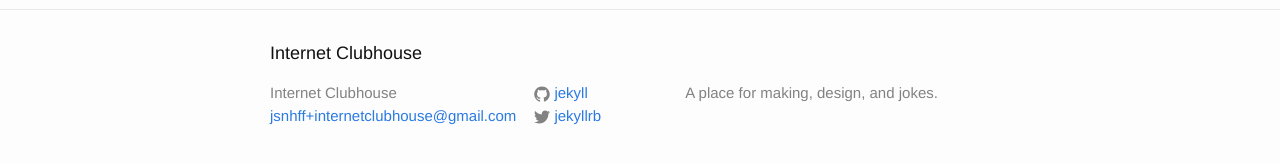
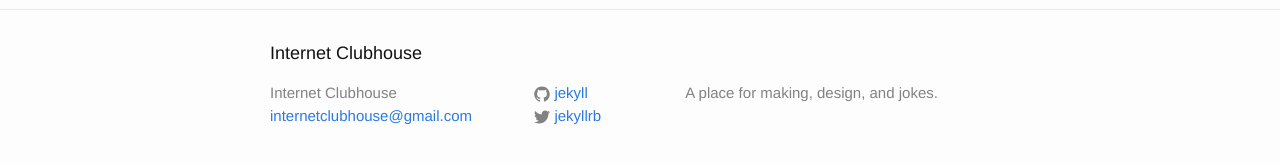
Before and after one commit to jsnhff/internetclubhouse, a Jekyll site: the page built from index.html, in a window 1280 px wide. Shown: the part 248-412 px from the top of the page. Built offline with Jekyll 4.4.1, drawn with Linux system fonts in a browser that asks for light colours; part of the change alters nothing that is shown.

```diff
--- a/_includes/footer.html
+++ b/_includes/footer.html
@@ -8,7 +8,7 @@
       <div class="footer-col  footer-col-1">
         <ul class="contact-list">
           <li>{{ site.title }}</li>
-          <li><a href="mailto:{{ site.email }}">{{ site.email }}</a></li>
+          <li><a href="mailto:{{ site.email }}">internetclubhouse@gmail.com</a></li>
         </ul>
       </div>
 
```
